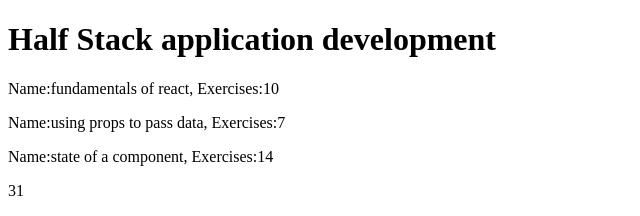
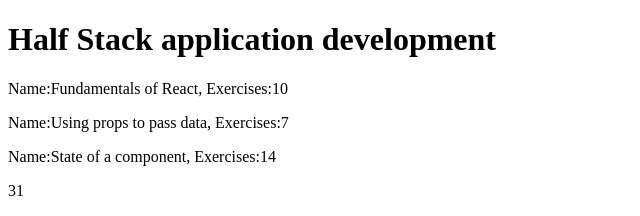
Before and after one commit to dohboy97/react, a React (Create React App) app in the folder part1/: page / in a window 1280 px wide. Shown: the top 216 px of the page, without its empty margins (0-640 px from the left). Built offline with nearby package versions, Linux system fonts and the light colour scheme.

Commit message:
mapping functional

```diff
--- a/part1/src/App.js
+++ b/part1/src/App.js
@@ -1,56 +1,76 @@
 const App = () => {
 
   function Part(props){
+    console.log(props.name)
     return (
       <div>
-        <p>Name:{props.name}, Exercises:{props.exercises}</p>
+        {props.name.map((el)=>{
+          return(
+          <p>Name:{el.name}, Exercises:{el.exercises}</p>
+          )
+        })}
+
       </div>
     )
   }
 
   function Header (props){
+
     return(
       <div>
-        <h1>{props.name}</h1>
+        <h1>{props.name.name}</h1>
       </div>
     )
   }
 
   function Content (props){
 
+
+    return(
+
+      <div>
+        <Part name = {props.part} />
+        </div>
+    )
+
+
+
+
+  }
+
+
+  function Total (props){
+
     return(
       <div>
-        <Part name = {props.part[0].name} exercises = {props.part[0].exercises}/>
-        <Part name = {props.part[1].name} exercises = {props.part[1].exercises}/>
-        <Part name = {props.part[2].name} exercises = {props.part[2].exercises}/>
-      </div>
-    )
-  }
-  function Total (props){
-    return(
-      <div>
-        <p>{props.exercises.reduce((acc,c)=>acc+c,0)}</p>
+        <p>{props.part.reduce((acc,c)=>acc+=c.exercises,0)}</p>
       </div>
     )
   }
 
   const course = {
-    name:'Half Stack application development',
-    parts:[
-      {name:'fundamentals of react',
-    exercises:10},
-    {name:'using props to pass data',
-    exercises:7},
-    {name:'state of a component',
-    exercises:14}
+    name: 'Half Stack application development',
+    parts: [
+      {
+        name: 'Fundamentals of React',
+        exercises: 10
+      },
+      {
+        name: 'Using props to pass data',
+        exercises: 7
+      },
+      {
+        name: 'State of a component',
+        exercises: 14
+      }
     ]
   }
 
   return (
     <div>
-     <Header name = {course.name} />
+     <Header name = {course} />
      <Content part = {course.parts}/>
-     <Total exercises = {[course.parts[0].exercises,course.parts[1].exercises,course.parts[2].exercises]} />
+     <Total part = {course.parts} />
     </div>
   )
 }
```
